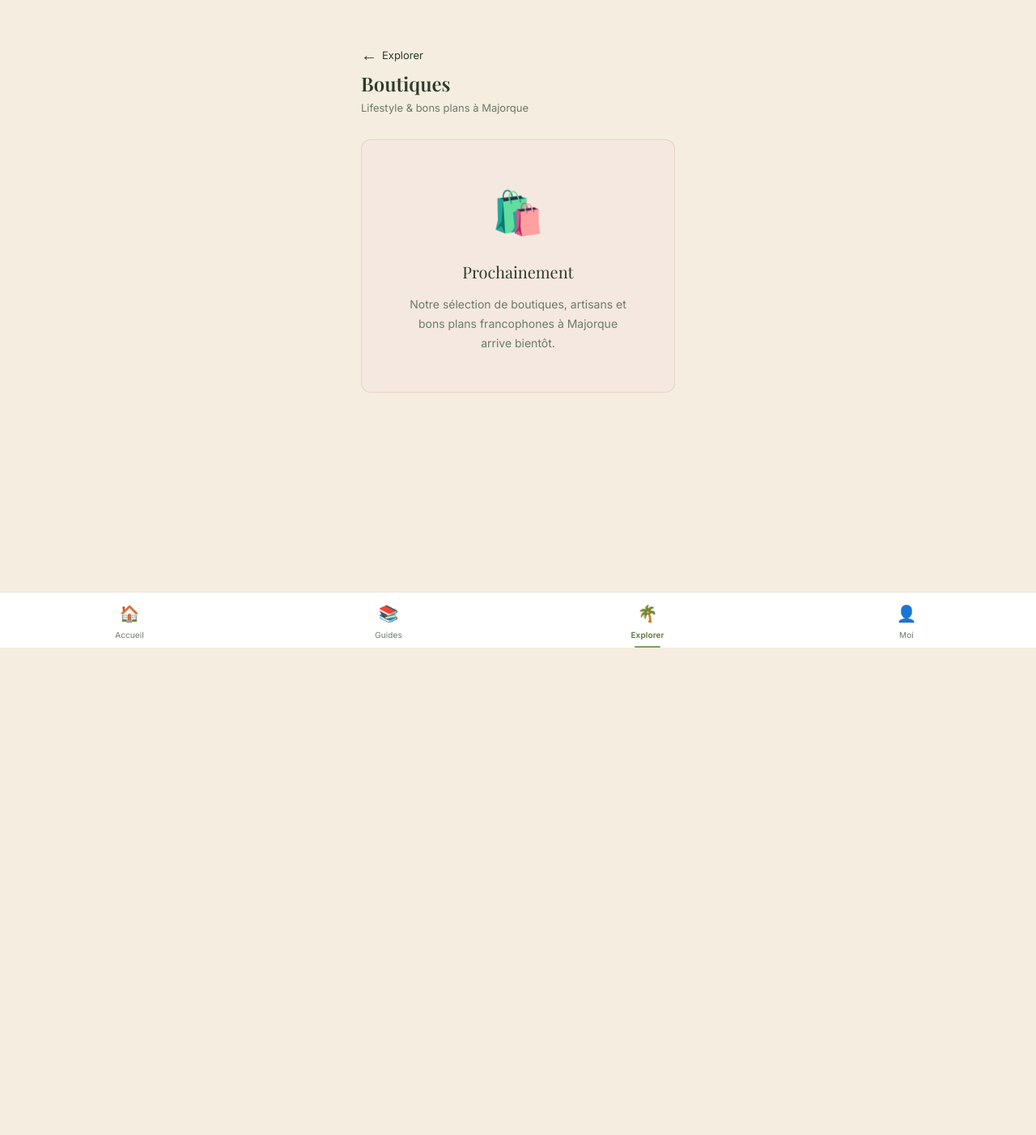
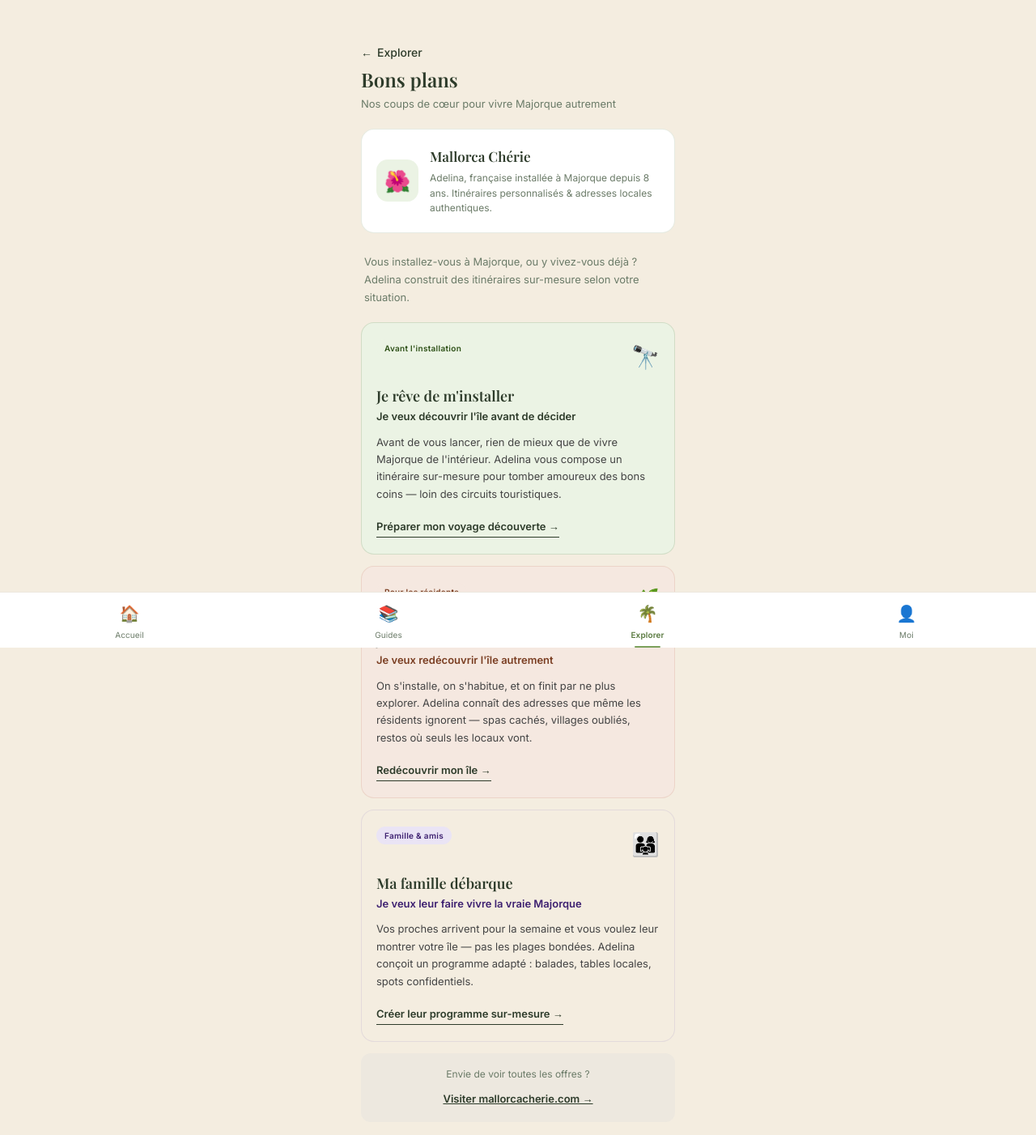
Before and after one commit to Vivreamajorque/vivre-a-majorque, a React (Vite) app: page /app/explorer/boutiques in a window 1280 px wide. Shown: the top 1402 px of the page at 81% size. Before the commit the page ends 800 px from the top, so only its background shows below. Built offline with nearby package versions, Linux system fonts and the light colour scheme; sample sign-in values are in the browser's storage; a web font is replaced by a local one.

Commit message:
feat: page Boutiques Mallorca Chérie (3 scénarios) + carte Explorer activée

```diff
--- a/src/pages/Boutiques.jsx
+++ b/src/pages/Boutiques.jsx
@@ -1,39 +1,208 @@
 import React from 'react'
 import { useNavigate } from 'react-router-dom'
+
+const MALLORCA_CHERIE_URL = 'https://mallorcacherie.com'
+
+const SCENARIOS = [
+  {
+    id: 'avant',
+    emoji: '🔭',
+    titre: 'Je rêve de m\'installer',
+    sous: 'Je veux découvrir l\'île avant de décider',
+    desc: 'Avant de vous lancer, rien de mieux que de vivre Majorque de l\'intérieur. Adelina vous compose un itinéraire sur-mesure pour tomber amoureux des bons coins — loin des circuits touristiques.',
+    cta: 'Préparer mon voyage découverte',
+    bg: 'var(--vert-light)',
+    border: 'rgba(90,122,64,0.18)',
+    accent: 'var(--foret)',
+    tag: 'Avant l\'installation',
+    tagBg: '#EBF3E4',
+    tagColor: '#2D5016',
+  },
+  {
+    id: 'redecouvrir',
+    emoji: '🌿',
+    titre: 'Je vis ici',
+    sous: 'Je veux redécouvrir l\'île autrement',
+    desc: 'On s\'installe, on s\'habitue, et on finit par ne plus explorer. Adelina connaît des adresses que même les résidents ignorent — spas cachés, villages oubliés, restos où seuls les locaux vont.',
+    cta: 'Redécouvrir mon île',
+    bg: 'var(--ocre-light)',
+    border: 'rgba(196,122,90,0.18)',
+    accent: '#7a3e22',
+    tag: 'Pour les résidents',
+    tagBg: '#F5E8E0',
+    tagColor: '#7a3e22',
+  },
+  {
+    id: 'famille',
+    emoji: '👨‍👩‍👧',
+    titre: 'Ma famille débarque',
+    sous: 'Je veux leur faire vivre la vraie Majorque',
+    desc: 'Vos proches arrivent pour la semaine et vous voulez leur montrer votre île — pas les plages bondées. Adelina conçoit un programme adapté : balades, tables locales, spots confidentiels.',
+    cta: 'Créer leur programme sur-mesure',
+    bg: 'var(--lin, #F5F0E8)',
+    border: 'rgba(110,80,180,0.12)',
+    accent: '#3d2070',
+    tag: 'Famille & amis',
+    tagBg: '#EAE4F5',
+    tagColor: '#3d2070',
+  },
+]
+
+function ScenarioCard({ s }) {
+  return (
+    <a
+      href={MALLORCA_CHERIE_URL}
+      target="_blank"
+      rel="noopener noreferrer"
+      style={{ textDecoration: 'none', display: 'block', marginBottom: 14 }}
+    >
+      <div style={{
+        background: s.bg,
+        border: `1.5px solid ${s.border}`,
+        borderRadius: 16,
+        padding: '20px 18px',
+        transition: 'box-shadow 0.15s',
+      }}>
+        {/* Tag + emoji */}
+        <div style={{ display: 'flex', justifyContent: 'space-between', alignItems: 'flex-start', marginBottom: 14 }}>
+          <span style={{
+            fontSize: 10, fontWeight: 700, padding: '3px 10px', borderRadius: 20,
+            background: s.tagBg, color: s.tagColor, letterSpacing: 0.3,
+          }}>
+            {s.tag}
+          </span>
+          <span style={{ fontSize: 28 }}>{s.emoji}</span>
+        </div>
+
+        {/* Titre */}
+        <p style={{
+          fontFamily: 'var(--font-titre)',
+          fontSize: 18, fontWeight: 700,
+          color: 'var(--foret)',
+          lineHeight: 1.3, marginBottom: 4,
+        }}>
+          {s.titre}
+        </p>
+        <p style={{
+          fontSize: 13, color: s.accent,
+          fontWeight: 600, marginBottom: 12, lineHeight: 1.4,
+        }}>
+          {s.sous}
+        </p>
+
+        {/* Description */}
+        <p style={{
+          fontSize: 13, color: '#444',
+          lineHeight: 1.65, marginBottom: 16,
+        }}>
+          {s.desc}
+        </p>
+
+        {/* CTA */}
+        <div style={{
+          display: 'inline-flex', alignItems: 'center', gap: 6,
+          fontSize: 13, fontWeight: 700,
+          color: 'var(--foret)',
+          borderBottom: '1.5px solid var(--foret)',
+          paddingBottom: 2,
+        }}>
+          {s.cta} →
+        </div>
+      </div>
+    </a>
+  )
+}
 
 export default function Boutiques() {
   const navigate = useNavigate()
 
   return (
     <div className="page">
+      {/* Header */}
       <div className="page-header">
         <button onClick={() => navigate('/app/explorer')} style={{
-          background: 'none', border: 'none', fontSize: 20, cursor: 'pointer', color: 'var(--foret)',
-          padding: 0, marginBottom: 8, display: 'flex', alignItems: 'center', gap: 6,
-        }}>← <span style={{ fontSize: 13, fontFamily: 'Inter, sans-serif' }}>Explorer</span></button>
+          background: 'none', border: 'none', cursor: 'pointer', color: 'var(--foret)',
+          padding: 0, marginBottom: 10, display: 'flex', alignItems: 'center', gap: 6,
+          fontSize: 14, fontWeight: 500,
+        }}>
+          ← <span>Explorer</span>
+        </button>
         <h1 style={{ fontFamily: 'var(--font-titre)', fontSize: 24, color: 'var(--foret)', marginBottom: 4 }}>
-          Boutiques
+          Bons plans
         </h1>
         <p style={{ fontSize: 13, color: 'var(--texte-sec)' }}>
-          Lifestyle & bons plans à Majorque
+          Nos coups de cœur pour vivre Majorque autrement
         </p>
       </div>
 
+      {/* Présentation Mallorca Chérie */}
       <div style={{
-        background: 'var(--ocre-light)',
-        borderRadius: 'var(--radius)',
-        border: '1px solid rgba(196,122,90,0.2)',
-        padding: '48px 24px',
+        background: 'white',
+        border: '1.5px solid rgba(90,122,64,0.15)',
+        borderRadius: 16,
+        padding: '20px 18px',
+        marginBottom: 24,
+        display: 'flex',
+        gap: 14,
+        alignItems: 'center',
+      }}>
+        <div style={{
+          width: 52, height: 52, borderRadius: 14, flexShrink: 0,
+          background: 'var(--vert-light)',
+          display: 'flex', alignItems: 'center', justifyContent: 'center',
+          fontSize: 26,
+        }}>
+          🌺
+        </div>
+        <div>
+          <p style={{
+            fontFamily: 'var(--font-titre)', fontSize: 17,
+            fontWeight: 700, color: 'var(--foret)', marginBottom: 4,
+          }}>
+            Mallorca Chérie
+          </p>
+          <p style={{ fontSize: 12, color: 'var(--texte-sec)', lineHeight: 1.55 }}>
+            Adelina, française installée à Majorque depuis 8 ans. Itinéraires personnalisés & adresses locales authentiques.
+          </p>
+        </div>
+      </div>
+
+      {/* Intro */}
+      <p style={{
+        fontSize: 13, color: 'var(--texte-sec)',
+        lineHeight: 1.7, marginBottom: 20,
+        paddingLeft: 4,
+      }}>
+        Vous installez-vous à Majorque, ou y vivez-vous déjà ? Adelina construit des itinéraires sur-mesure selon votre situation.
+      </p>
+
+      {/* 3 scénarios */}
+      {SCENARIOS.map(s => (
+        <ScenarioCard key={s.id} s={s} />
+      ))}
+
+      {/* Footer lien direct */}
+      <div style={{
         textAlign: 'center',
-        marginTop: 8,
+        marginTop: 8, marginBottom: 8,
+        padding: '16px',
+        background: 'var(--gris)',
+        borderRadius: 12,
       }}>
-        <div style={{ fontSize: 52, marginBottom: 16 }}>🛍️</div>
-        <p style={{ fontFamily: 'var(--font-titre)', fontSize: 20, color: 'var(--foret)', marginBottom: 12 }}>
-          Prochainement
+        <p style={{ fontSize: 12, color: 'var(--texte-sec)', marginBottom: 8 }}>
+          Envie de voir toutes les offres ?
         </p>
-        <p style={{ fontSize: 14, color: 'var(--texte-sec)', lineHeight: 1.7, maxWidth: 280, margin: '0 auto' }}>
-          Notre sélection de boutiques, artisans et bons plans francophones à Majorque arrive bientôt.
-        </p>
+        <a
+          href={MALLORCA_CHERIE_URL}
+          target="_blank"
+          rel="noopener noreferrer"
+          style={{
+            fontSize: 13, fontWeight: 700,
+            color: 'var(--foret)', textDecoration: 'underline',
+          }}
+        >
+          Visiter mallorcacherie.com →
+        </a>
       </div>
     </div>
   )
--- a/src/pages/Explorer.jsx
+++ b/src/pages/Explorer.jsx
@@ -14,12 +14,11 @@ const CARDS = [
   {
     to: '/app/explorer/boutiques',
     emoji: '🛍️',
-    title: 'Boutiques',
-    desc: 'Lifestyle & bons plans',
+    title: 'Bons plans',
+    desc: 'Itinéraires & adresses locales',
     bg: 'var(--ocre-light)',
     border: 'rgba(196,122,90,0.15)',
-    coming: true,
-    comingLabel: 'Prochainement',
+    coming: false,
   },
   {
     to: '/app/explorer/outils',
```
Also changed, not shown: 4 other files (tests, documents, lock files or other folders).
